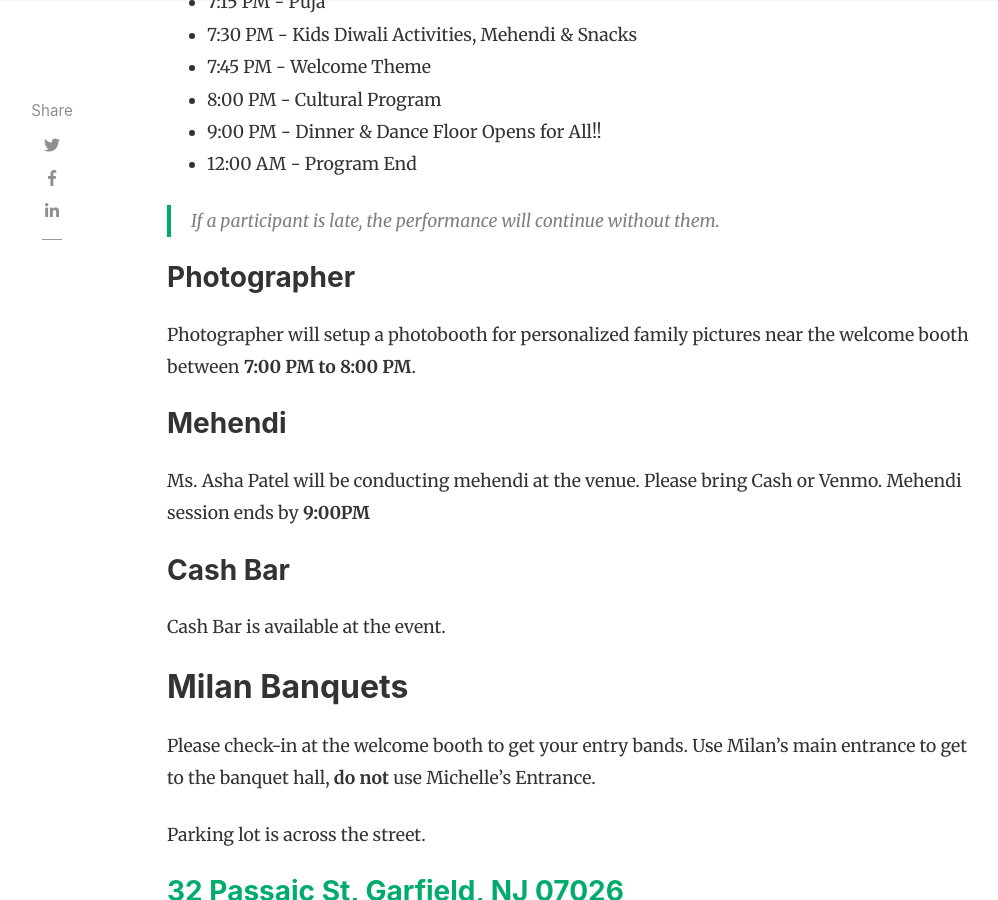
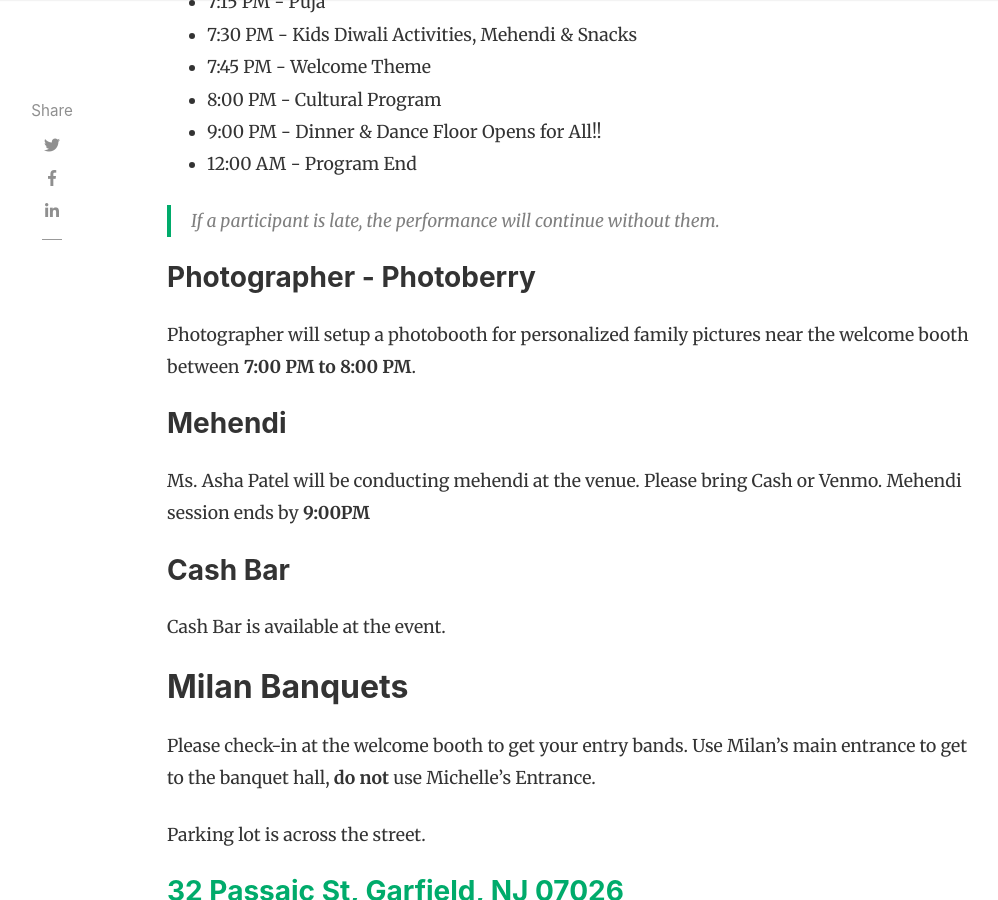
Before and after one commit to glen-rock-indian-community/glenrockindiancommunity.github.io, a Jekyll site: the page built from _posts/2022-10-19-diwali-2022-program-guide.md, in a window 1280 px wide and 900 px high, scrolled down 1022 px. Shown: the whole window, without its empty margins (118-1116 px from the left). Built offline with Jekyll 4.4.1, drawn with Linux system fonts in a browser that asks for light colours; nearby versions of some CDN libraries; comment, search, counter and statistics services are not loaded.

Commit message:
fixed path and formatting

```diff
--- a/_posts/2022-10-19-diwali-2022-program-guide.md
+++ b/_posts/2022-10-19-diwali-2022-program-guide.md
@@ -23,7 +23,7 @@ Please check-in at the welcome booth to get your entry bands. Use Milan's main e
 
 > If a participant is late, the performance will continue without them.
 
-### Photographer
+### Photographer - Photoberry
 Photographer will setup a photobooth for personalized family pictures near the welcome booth between **7:00 PM to 8:00 PM**.
 
 ### Mehendi
```
